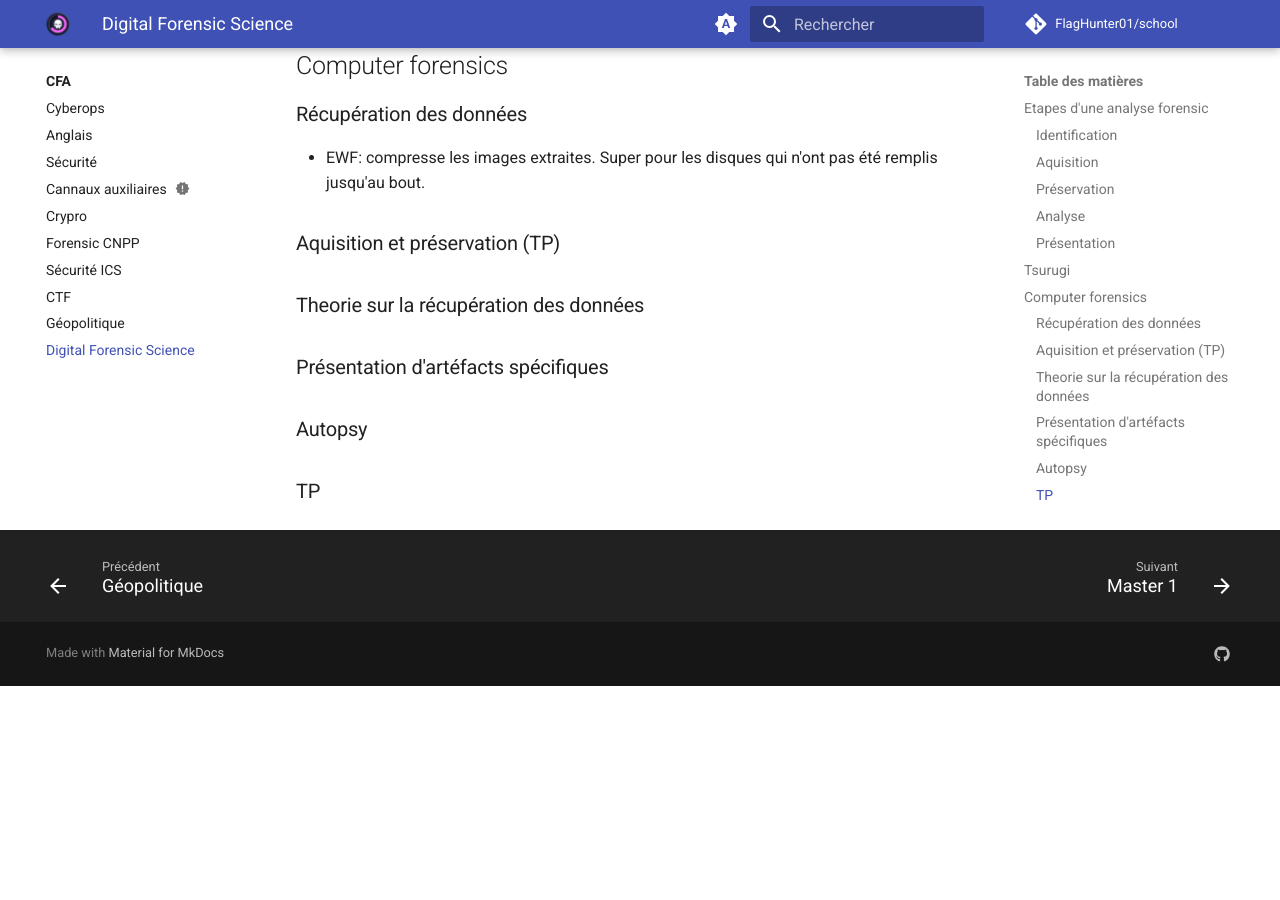
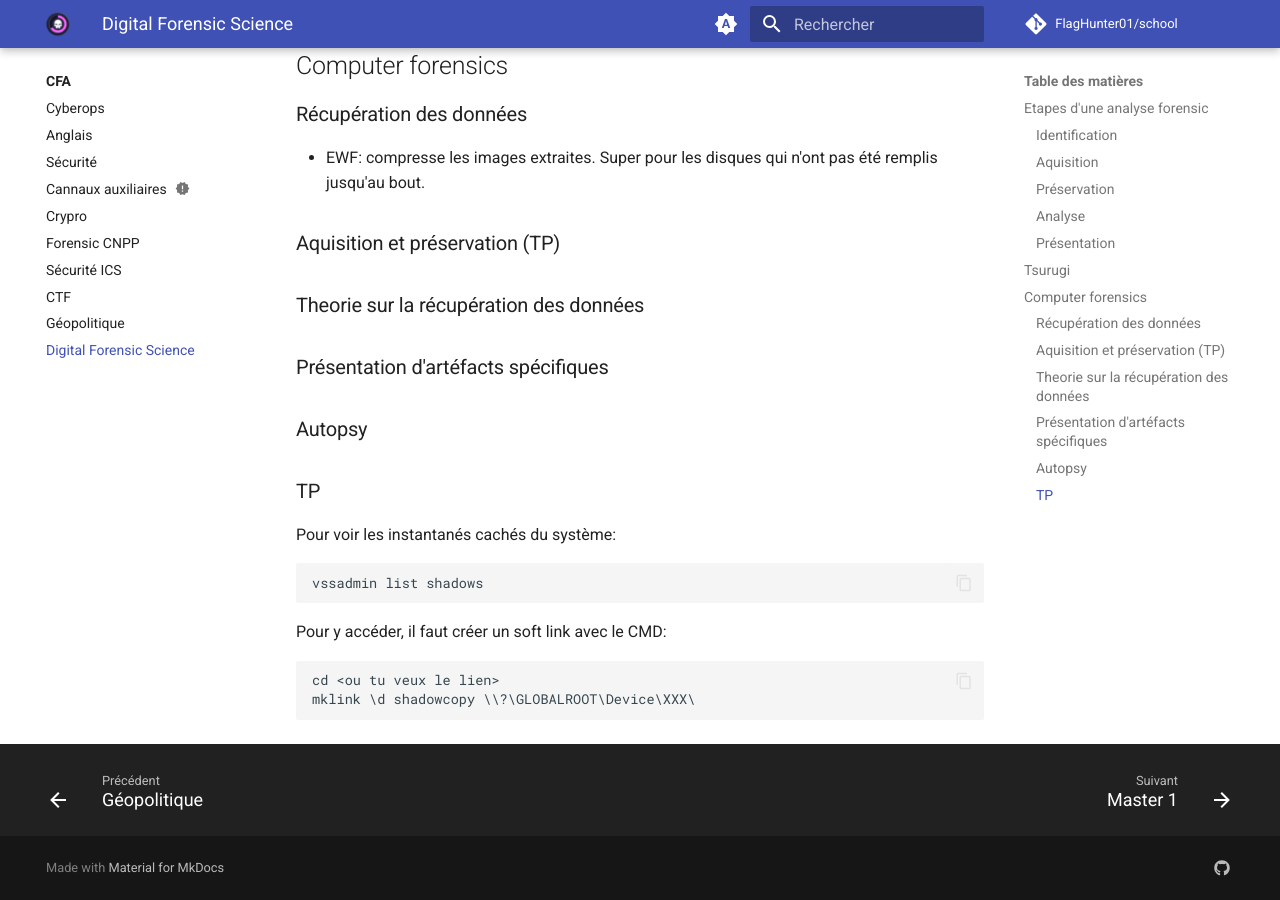
Before and after one commit to FlagHunter01/school, an MkDocs documentation site: the page built from docs/cfa/justice/index.md, in a window 1280 px wide and 900 px high, scrolled down 1672 px. Built offline with MkDocs 1.6.1 and Material for MkDocs 9.7.7, drawn with Linux system fonts in a browser that asks for light colours; comment, search, counter and statistics services are not loaded; before the commit the page ends 2358 px from its top, so only the background shows below that.

Commit message:
Ajout de commandes utiles

````diff
--- a/docs/cfa/justice/index.md
+++ b/docs/cfa/justice/index.md
@@ -64,3 +64,14 @@ Toute se fait hors ligne, le PC d'analyse est chiffré et les serveurs de stocka
 ### Autopsy
 
 ### TP
+
+Pour voir les instantanés cachés du système:
+```
+vssadmin list shadows
+```
+
+Pour y accéder, il faut créer un soft link avec le CMD:
+```
+cd <ou tu veux le lien>
+mklink \d shadowcopy \\?\GLOBALROOT\Device\XXX\
+```
````
